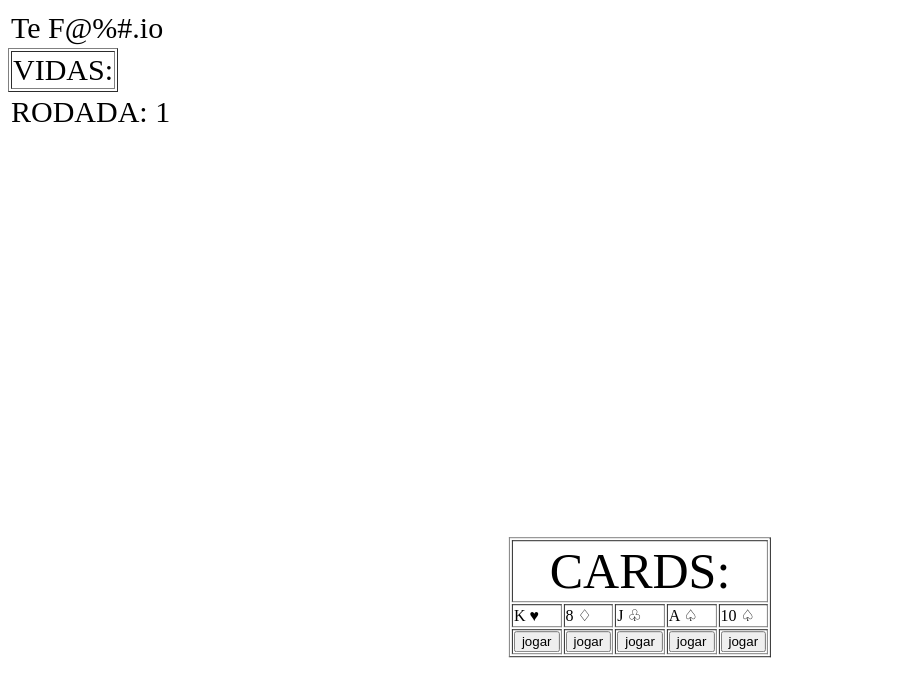
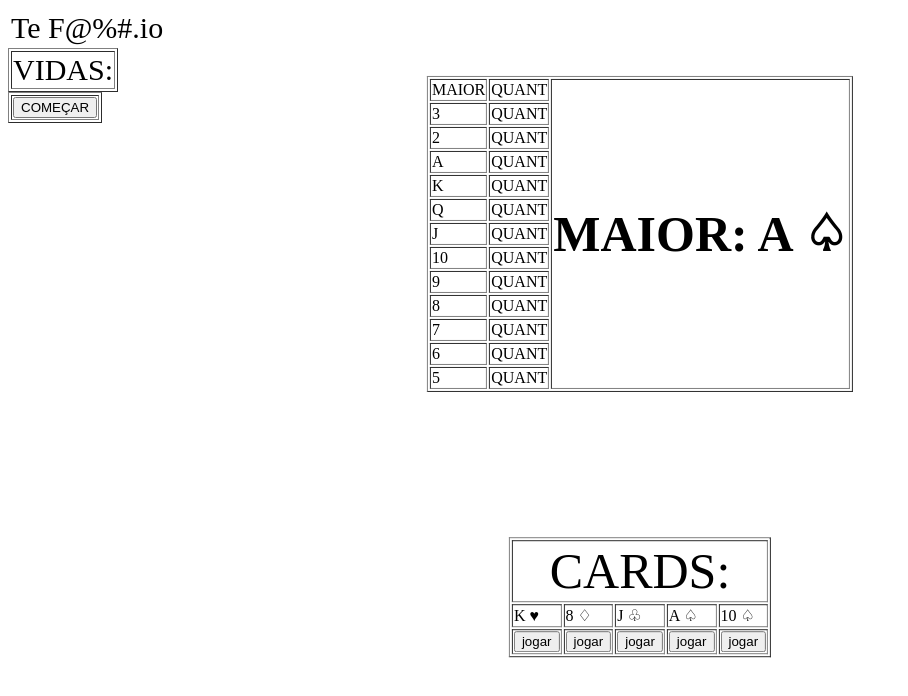
Before and after one commit to Danielgol/TeFerra.io, a website: page public/views/game.html in a window 1280 px wide. Shown: the whole page, without its empty margins (0-908 px from the left). Drawn offline with nearby package versions, Linux system fonts and the light colour scheme; no server answers.

Commit message:
Adicionando tabela do jogo

```diff
--- a/public/views/game.html
+++ b/public/views/game.html
@@ -9,9 +9,28 @@
 
     <table style="font-size: 30px"><tr><td>Te F@%#.io</td></tr></table>
     <table border="1" id="vidas" style="font-size: 30px"><tr><td>VIDAS:</td></tr></table>
-    <table style="font-size: 30px"><tr><td>RODADA: 1</td></tr></table>
+    <table border="1" id="start" style="font-size: 30px"><tr><td><input type="button" value="COMEÇAR" onclick="start();"></td></tr></table>
+    <!-- <table style="font-size: 30px"><tr><td>RODADA: 1</td></tr></table> -->
 
-    <table border="1" id="cards" style="color: black; position: absolute; top: 70%; left: 50%; transform: translate(-50%, -19%);">
+    <table border="1" id="jogo" style="color: black; position: absolute; top: 17%; left: 50%; transform: translate(-50%, -19%);">
+      <tr>
+        <td>MAIOR</td><td>QUANT</td>
+        <th rowspan="13" style="color: black; font-size: 50px; text-align: center;">MAIOR: A ♤</th></tr>
+        <tr><td>3</td><td>QUANT</td></tr>
+        <tr><td>2</td><td>QUANT</td></tr>
+        <tr><td>A</td><td>QUANT</td></tr>
+        <tr><td>K</td><td>QUANT</td></tr>
+        <tr><td>Q</td><td>QUANT</td></tr>
+        <tr><td>J</td><td>QUANT</td></tr>
+        <tr><td>10</td><td>QUANT</td></tr>
+        <tr><td>9</td><td>QUANT</td></tr>
+        <tr><td>8</td><td>QUANT</td></tr>
+        <tr><td>7</td><td>QUANT</td></tr>
+        <tr><td>6</td><td>QUANT</td></tr>
+        <tr><td>5</td><td>QUANT</td></tr>
+    </table>
+
+    <table border="1" id="mycards" style="color: black; position: absolute; top: 70%; left: 50%; transform: translate(-50%, -19%);">
       <tr><td colspan="5" style="color: black; font-size: 50px; text-align: center;">CARDS:</td></tr>
       <tr>
         <td>K ♥</td>
@@ -40,11 +59,11 @@
       }
 
       var chute = 0;
-      var cards = {};
+      var mycards = [];
 
-      socket.emit('new user', user);
+      //SOCKETS GET
 
-      socket.on('vidas', function(data){
+      socket.on('users', function(data){
         var users = data;
         var html = "<tr><td colspan=\"2\" style=\"text-align: center;\">VIDAS:</td></tr>";
         for(i=0; i<users.length; i++){
@@ -53,20 +72,8 @@
         document.getElementById('vidas').innerHTML = html;
       });
 
-      function jogar(){
-        //if(a vez eh minha){
-        var html = "<tr><td colspan=\"4\" style=\"text-align: center;\">CARDS:</td></tr><tr>";
-        for(i=0; i<4; i++){
-            html += "<td>"+cards+"[i]</td>";
-        }
-        html+="</td>";
-        document.getElementById('cards').innerHTML = html;
-        //  socket.emit('jogada', card);
-        //}
-      }
-
       //socket.on('start', function(data){
-      //  cards = data;
+      //  mycards = data;
       //  var html = "<tr><td colspan=\"2\" style=\"text-align: center;\">CARDS:</td></tr>";
       //  for(i=0; i<users.length; i++){
       //      html += "<tr><td class=\"name\">"+users[i].nome+" </td><td class=\"points\">: "+users[i].vidas+"</td></tr>";
@@ -74,6 +81,25 @@
       //  document.getElementById('cards').innerHTML = html;
       //});
 
+      //SOCKETS EMIT
+
+      function start(){
+        socket.emit('new user', user);
+        document.getElementById('start').style.visibility="hidden";
+      }
+
+      function jogar(){
+        //if(a vez eh minha){
+        var html = "<tr><td colspan=\"4\" style=\"text-align: center;\">CARDS:</td></tr><tr>";
+        for(i=0; i<4; i++){
+            html += "<td>"+mycards+"[i]</td>";
+        }
+        html+="</td>";
+        document.getElementById('mycards').innerHTML = html;
+        //  socket.emit('jogada', card);
+        //}
+      }
+
     </script>
 
   </body>
--- a/server.js
+++ b/server.js
@@ -42,7 +42,7 @@ io.sockets.on('connection', function(socket){
   });
 
   function sendUsers(){
-  	io.sockets.emit('vidas', users.slice());
+  	io.sockets.emit('users', users.slice());
   }
 
 });
```
